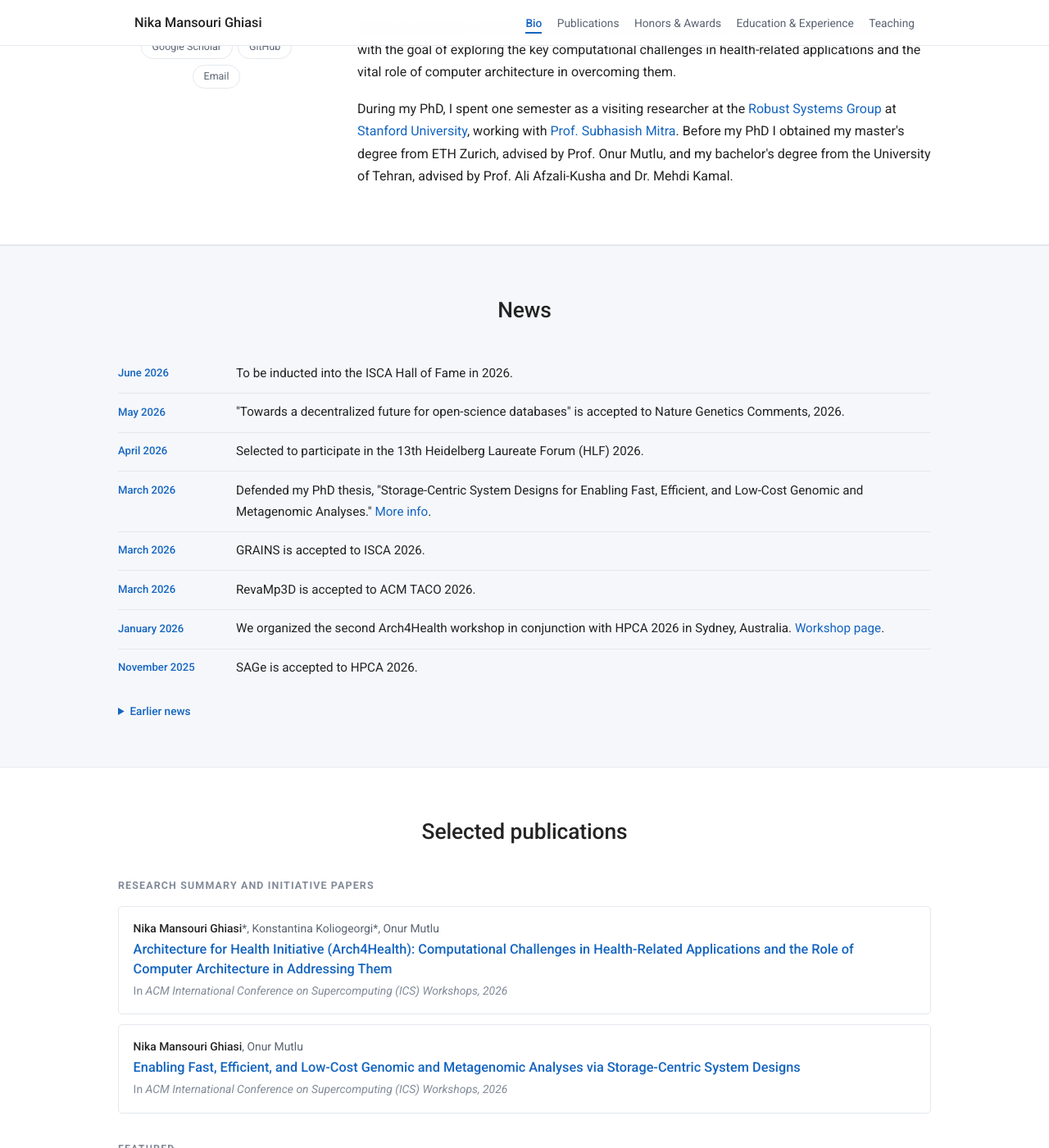
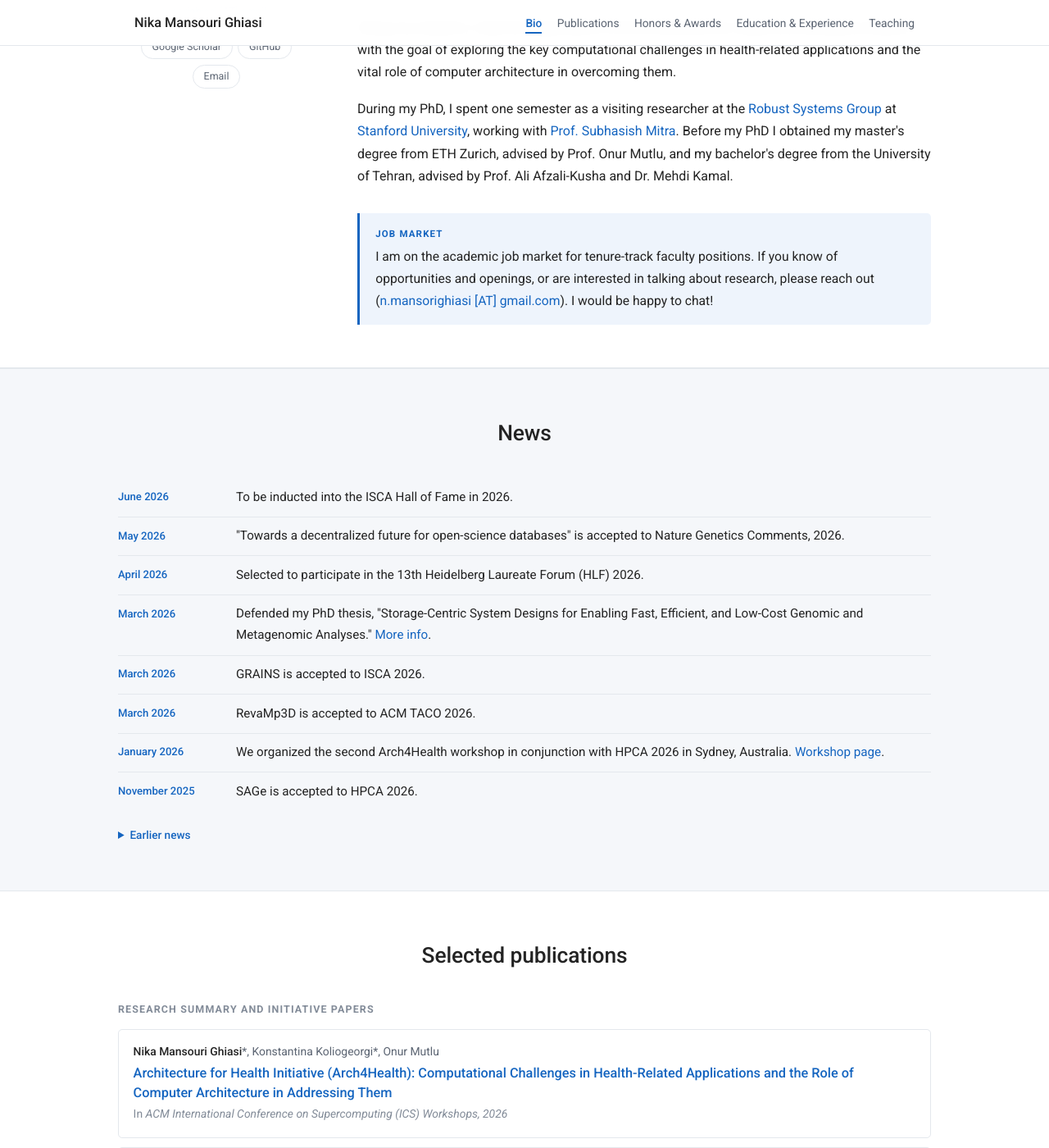
Before and after one commit to nikamgh/nikamgh.github.io, a Jekyll site: the page built from index.html, in a window 1280 px wide and 1400 px high, scrolled down 403 px. Shown: the whole window at 82% size. Built offline with Jekyll 4.4.1, drawn with Linux system fonts in a browser that asks for light colours.

Commit message:
update announcement

```diff
--- a/assets/css/style.css
+++ b/assets/css/style.css
@@ -191,6 +191,25 @@ img { max-width: 100%; }
 }
 
 .profile__body > p { margin: 0 0 1.1rem; }
+
+.callout {
+  margin: 2rem 0 0;
+  padding: 1rem 1.2rem;
+  background: #eef4fc;
+  border-left: 3px solid var(--accent);
+  border-radius: 0 5px 5px 0;
+}
+
+.callout p { margin: 0; font-size: .98rem; }
+
+.callout__label {
+  margin-bottom: .3rem !important;
+  font-size: .72rem !important;
+  font-weight: 700;
+  text-transform: uppercase;
+  letter-spacing: .1em;
+  color: var(--accent);
+}
 
 .about__grid {
   display: grid;
--- a/index.html
+++ b/index.html
@@ -56,6 +56,16 @@ permalink: /
         my bachelor's degree from the University of Tehran, advised by Prof. Ali Afzali-Kusha and
         Dr. Mehdi Kamal.
       </p>
+
+      <aside class="callout">
+        <p class="callout__label">Job market</p>
+        <p>
+          I am on the academic job market for tenure-track faculty positions. If you know of
+          opportunities and openings, or are interested in talking about research,
+          please reach out (<a href="{{ site.email_link }}">{{ site.email }}</a>).
+          I would be happy to chat!
+        </p>
+      </aside>
 
     </div>
 
```
